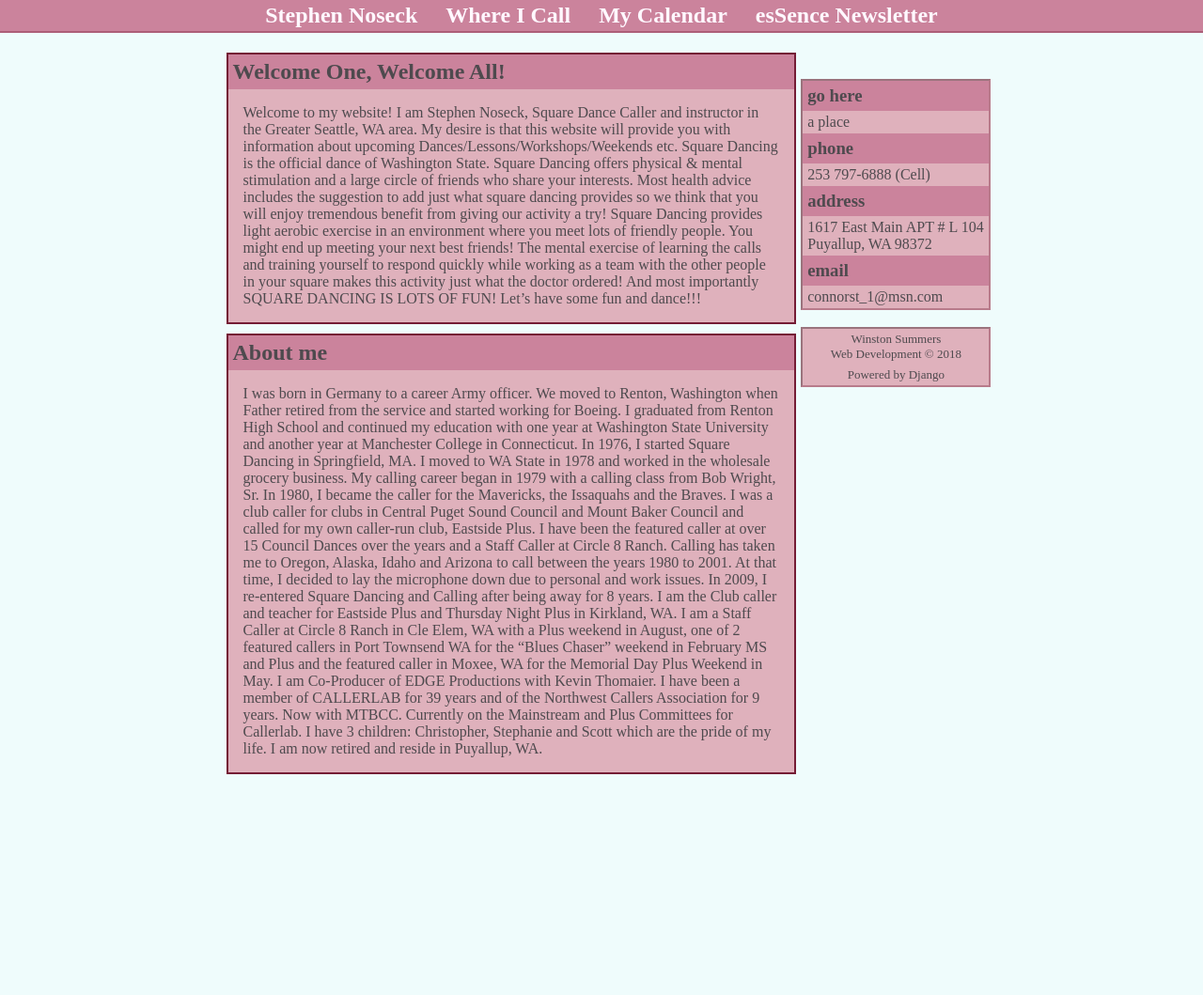
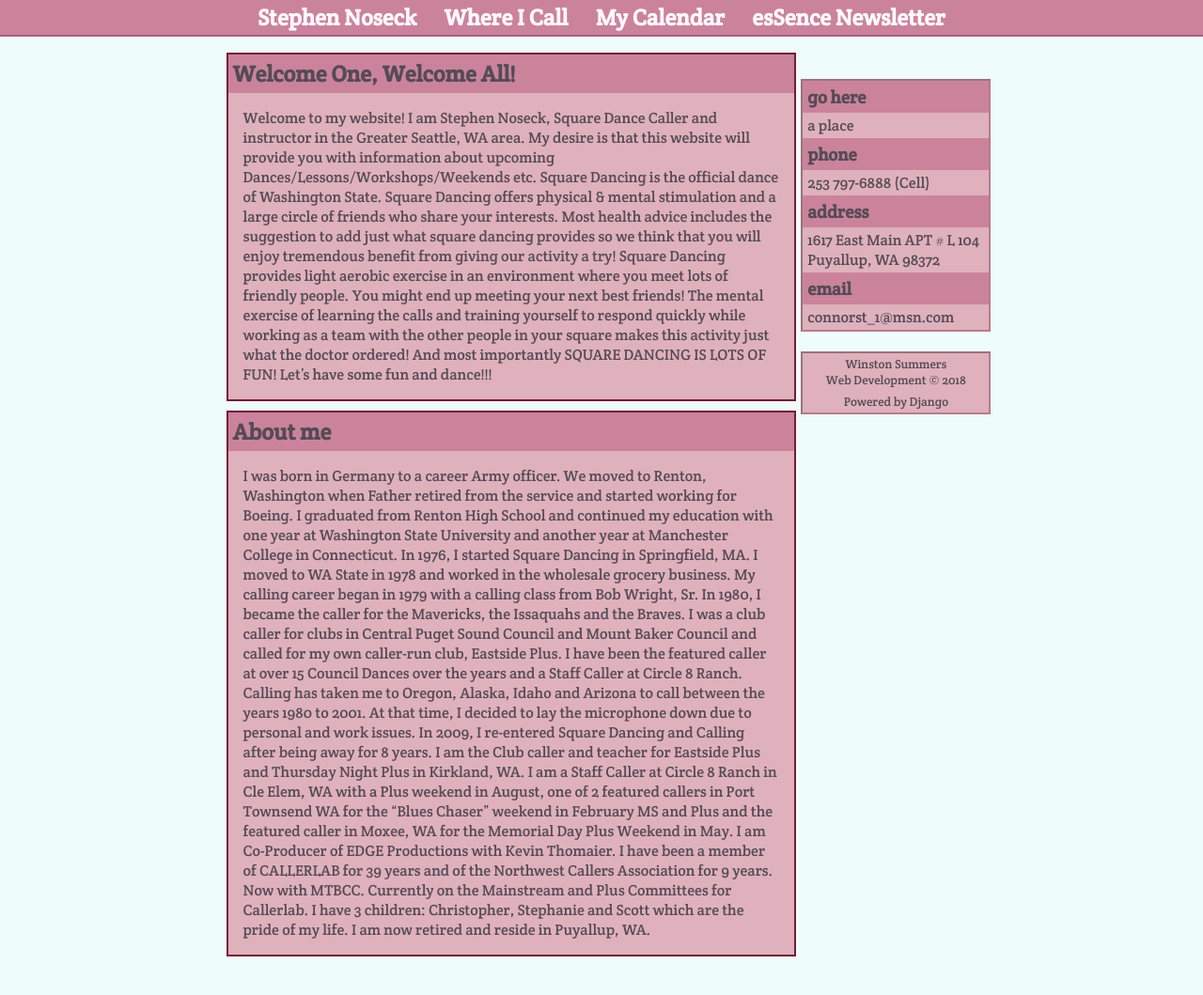
Before and after one commit to winstonsummers/SquareCall, a Django app: page / in a window 1280 px wide. Shown: the whole page at 94% size. Before the commit the page ends 824 px from the top, so only its background shows below. Run offline with Django 3.2, Linux system fonts and the light colour scheme; data comes from the database, SQL or seed files in the repository; both versions use the stored data as it was after the commit.

Commit message:
minor updates to UI, off to designers

```diff
--- a/Stevie/static/styles.css
+++ b/Stevie/static/styles.css
@@ -1,7 +1,8 @@
 body {
     background-color: #defafa7a;
     text-align: center;
-    color: #4e4a4e;
+    color: #554b55;
+    font-family: 'Crete Round', serif;
 }
 ul{
     list-style: none;
--- a/Stevie/templates/layout.html
+++ b/Stevie/templates/layout.html
@@ -5,6 +5,7 @@
     <meta name="viewport" content="width=device-width, initial-scale=1.0">
     <meta http-equiv="X-UA-Compatible" content="ie=edge">
     <title>Stephen Noseck {% block title %}{% endblock %}</title>
+    <link href="https://fonts.googleapis.com/css?family=Crete+Round" rel="stylesheet">
     <link rel="stylesheet" type="text/css" href="{% static 'styles.css' %}">
 </head>
 <body>
```
Also changed, not shown: db.sqlite3.
